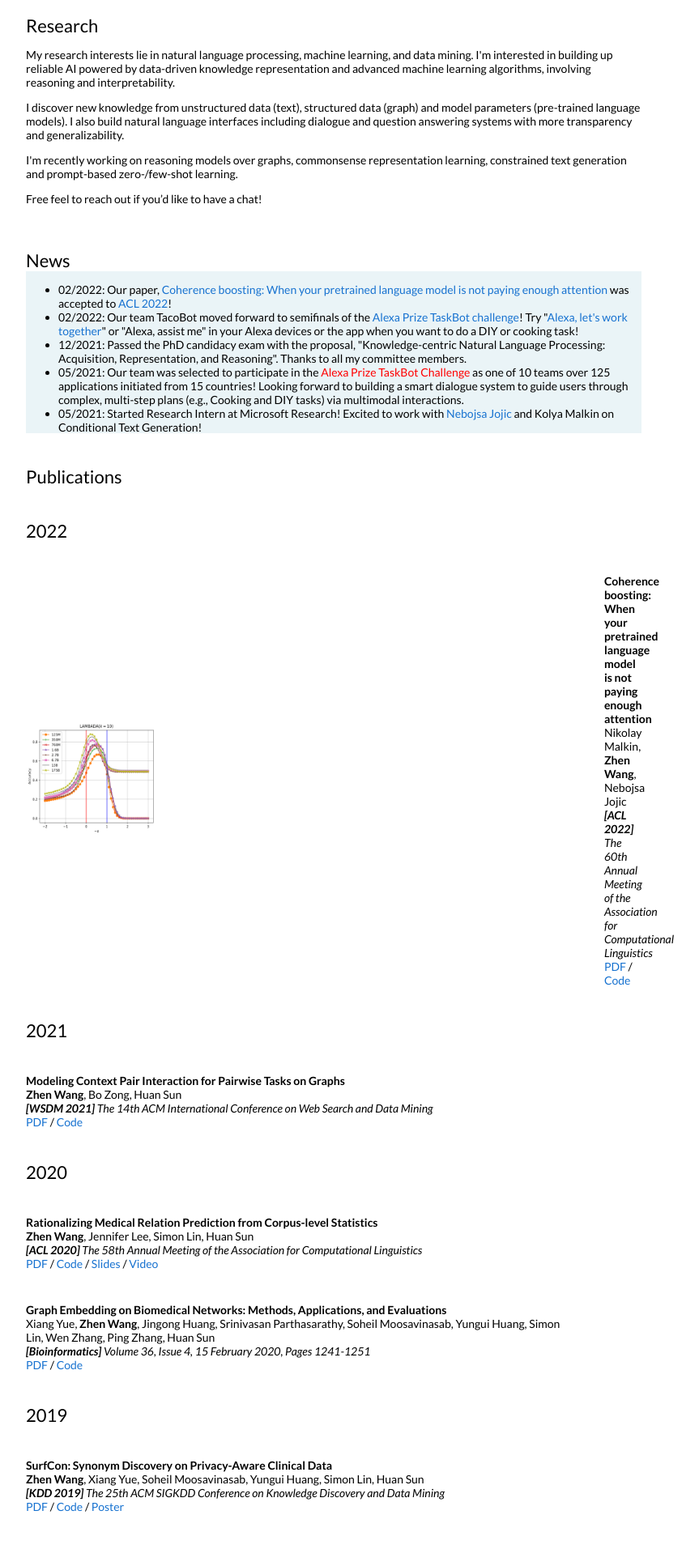
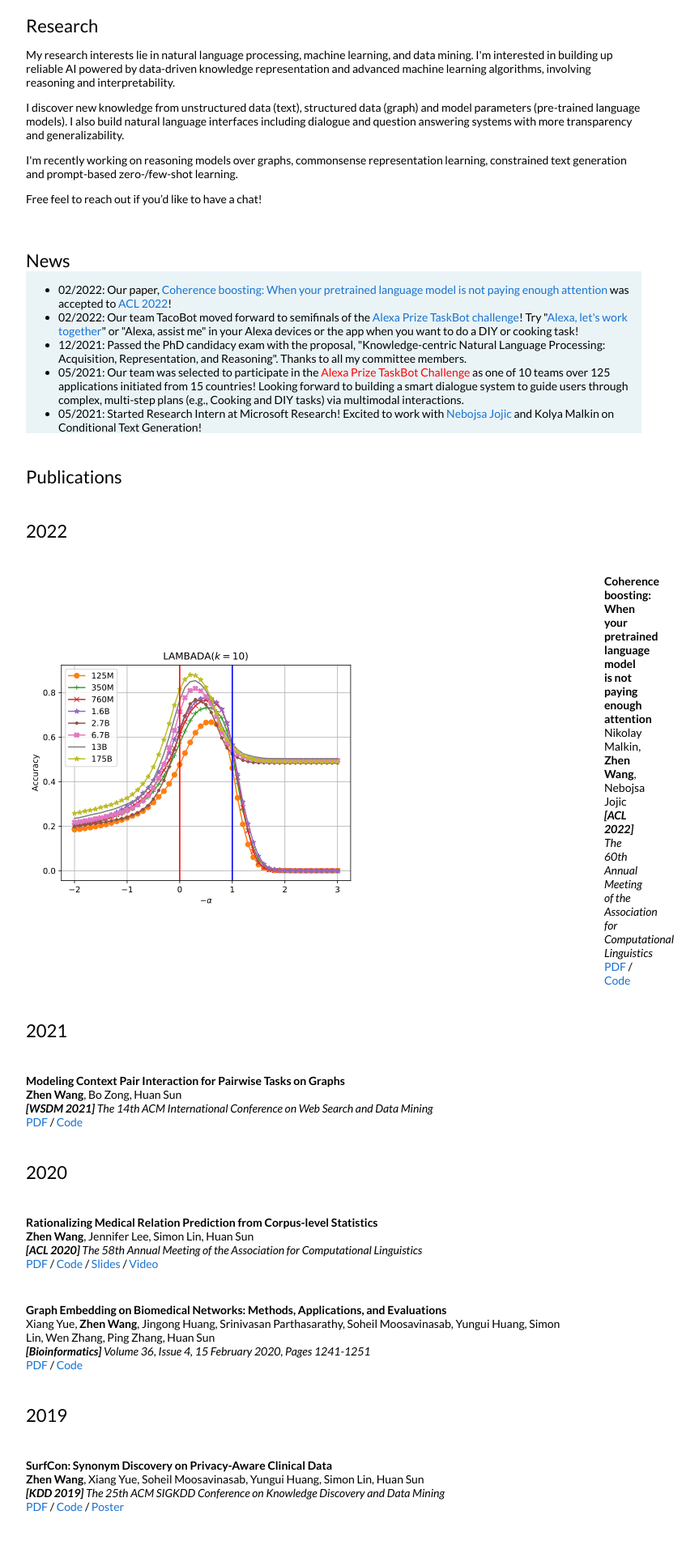
Before and after one commit to zhenwang9102/zhenwang9102.github.io, a Jekyll site: the page built from _posts/2019-06-02-venue.markdown, in a window 1280 px wide. Shown: the part 334-2247 px from the top of the page at 81% size, without its empty margins (228-1091 px from the left). Built offline with Jekyll 4.4.1, drawn with Linux system fonts in a browser that asks for light colours.

Commit message:
Update default.html

```diff
--- a/_layouts/default.html
+++ b/_layouts/default.html
@@ -184,7 +184,7 @@
 
           <tr>
             <td style="padding:20px;width:25%;vertical-align:middle">
-              <img src="images/CB_ACL_2022.png" alt="3DSP" width="160" height="140" style="border-style: none">
+              <img src="/images/CB_ACL_2022.png" alt="3DSP" style="width:auto; height:auto; border-style: none">
             </td>
             <td style="padding:2.5%;width:75%;vertical-align:middle">
               <h3>Coherence boosting: When your pretrained language model is not paying enough attention</h3>
```
